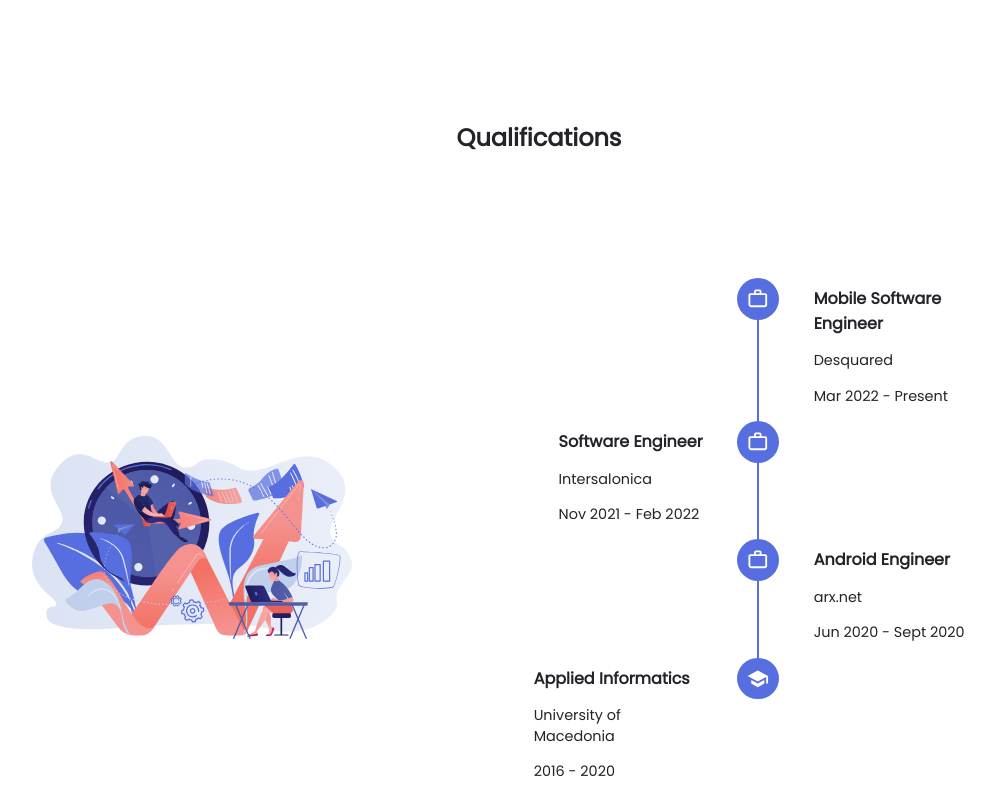
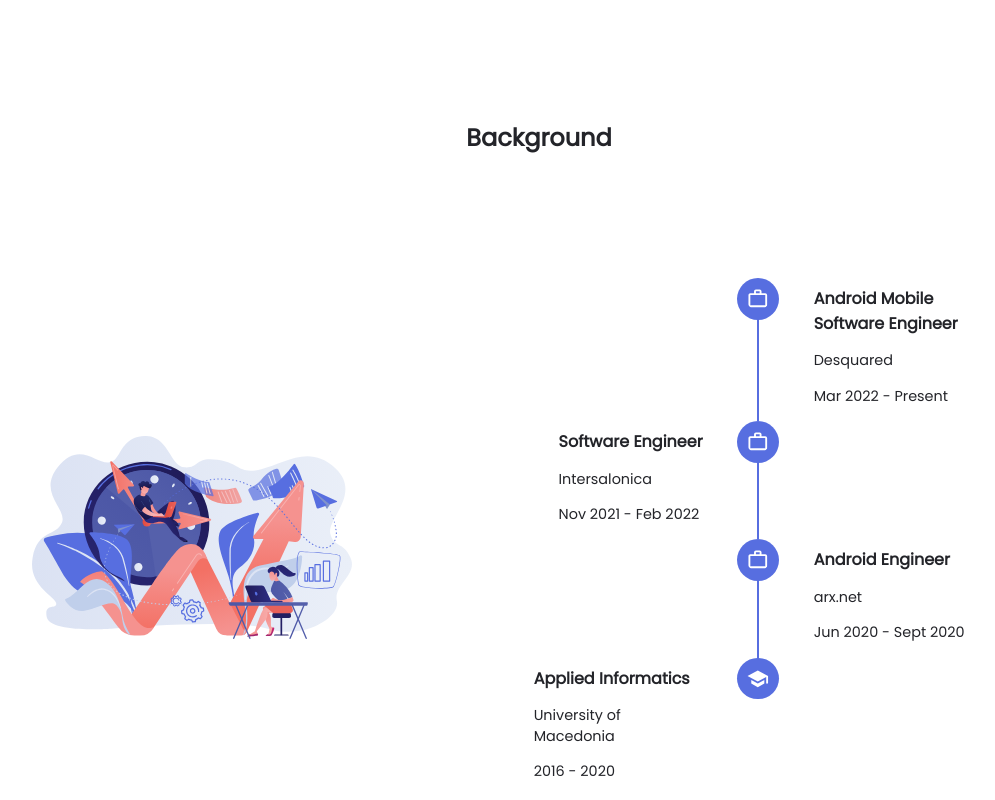
Before and after one commit to ChrissSav/chrisssav.github.io, a React (Create React App) app: page / in a window 1280 px wide. Shown: the part 1580-2380 px from the top of the page, without its empty margins (101-1096 px from the left). Built offline with nearby package versions, Linux system fonts and the light colour scheme.

Commit message:
[General] rename Qualifications to Background

```diff
--- a/package.json
+++ b/package.json
@@ -12,11 +12,11 @@
     "node-sass": "^6.0.1",
     "react": "^17.0.2",
     "react-dom": "^17.0.2",
-    "react-scripts": "4.0.3",
+    "react-scripts": "^4.0.3",
     "web-vitals": "^1.1.2"
   },
   "scripts": {
-    "predeploy":"npm run build",
+    "predeploy": "npm run build",
     "deploy": "gh-pages -d build",
     "start": "react-scripts start",
     "build": "react-scripts build",
--- a/src/App.js
+++ b/src/App.js
@@ -4,7 +4,7 @@ import Footer from './components/Footer/Footer';
 import Header from './components/Header/Header';
 import Info from './components/Info/Info';
 import About from './components/About/About';
-import Qualifications from './components/Qualifications/Qualifications';
+import Background from './components/Background/Background';
 import ArrowCircleUpIcon from '@mui/icons-material/ArrowCircleUp';
 
 function App() {
@@ -51,8 +51,8 @@ function App() {
       <section id='section_about'>
         <About />
       </section>
-      <section id='section_qualifications'>
-        <Qualifications />
+      <section id='section_background'>
+        <Background />
       </section>
       <section id='section_footer'>
         <Footer />
--- a/src/components/Qualifications/Qualifications.js
+++ b/src/components/Background/Background.js
@@ -1,12 +1,12 @@
 import React from 'react';
-import styles from './Qualifications.module.scss';
-import { Qualification } from '../Qualification/Qualification';
+import styles from './Background.module.scss';
+import { BackgroundItem } from '../BackgroundItem/BackgroundItem';
 
-const Qualifications = () => {
+const BackgroundItems = () => {
   const list = [
     {
       education: false,
-      title: 'Mobile Software Engineer',
+      title: 'Android Mobile Software Engineer',
       description: 'Desquared',
       date: 'Mar 2022 - Present',
     },
@@ -35,26 +35,26 @@ const Qualifications = () => {
   list.map((n, key) => {
     key++;
     if (key % 2 === 0) {
-      rows.push(<Qualification data={n} key={key} left={true} showLine={key !== list.length} />);
-      rows.push(<Qualification data={{}} key={key + list.length} />);
+      rows.push(<BackgroundItem data={n} key={key} left={true} showLine={key !== list.length} />);
+      rows.push(<BackgroundItem data={{}} key={key + list.length} />);
     } else {
-      rows.push(<Qualification data={{}} key={key + list.length} left={true} showLine={key !== list.length} />);
-      rows.push(<Qualification data={n} key={key} />);
+      rows.push(<BackgroundItem data={{}} key={key + list.length} left={true} showLine={key !== list.length} />);
+      rows.push(<BackgroundItem data={n} key={key} />);
     }
   });
 
   return (
-    <div className={styles.Qualifications}>
-      <div className={styles.QualificationsIntroducation}>
-        <h1>Qualifications</h1>
+    <div className={styles.Background}>
+      <div className={styles.BackgroundIntroducation}>
+        <h1>Background</h1>
       </div>
 
       <div className={styles.Container}>
         <img src='./assets/evolution.svg' alt='evolution' />
-        <div className={styles.QualificationsContainer}>{rows}</div>
+        <div className={styles.BackgroundContainer}>{rows}</div>
       </div>
     </div>
   );
 };
 
-export default Qualifications;
+export default BackgroundItems;
--- a/src/components/Qualifications/Qualifications.module.scss
+++ b/src/components/Background/Background.module.scss
@@ -1,4 +1,4 @@
-.Qualifications {
+.Background {
   overflow-x: hidden;
   width: 100%;
   padding-top: 5rem;
@@ -8,7 +8,7 @@
   flex-direction: column;
 }
 
-.QualificationsIntroducation {
+.BackgroundIntroducation {
   text-align: center;
   h1 {
     color: var(--title-color);
@@ -18,7 +18,7 @@
   }
 }
 
-.QualificationsContainer {
+.BackgroundContainer {
   display: flex;
   flex-wrap: wrap;
   transition: 0.3s;
@@ -55,7 +55,7 @@
     }
   }
 
-  .QualificationsContainer {
+  .BackgroundContainer {
     margin-top: 4rem;
   }
 }
@@ -67,7 +67,7 @@
 }
 
 @media screen and (min-width: 1024px) {
-  .Qualifications {
+  .Background {
     height: 100vh;
   }
   .Container {
--- a/src/components/Qualification/Qualification.js
+++ b/src/components/BackgroundItem/BackgroundItem.js
@@ -1,11 +1,11 @@
 import React from 'react';
-import styles from './Qualification.module.scss';
+import styles from './BackgroundItem.module.scss';
 import WorkOutlineIcon from '@mui/icons-material/WorkOutline';
 import SchoolIcon from '@mui/icons-material/School';
 
-export const Qualification = ({ data, left = false, showLine = true }) => {
+export const BackgroundItem = ({ data, left = false, showLine = true }) => {
   return (
-    <div className={styles.Qualification} style={left ? { justifyContent: 'end' } : { justifyContent: 'start' }}>
+    <div className={styles.BackgroundItem} style={left ? { justifyContent: 'end' } : { justifyContent: 'start' }}>
       <div className={styles.DataContainer}>
         <h3>{data.title}</h3>
         <p>{data.description}</p>
--- a/src/components/Qualification/Qualification.module.scss
+++ b/src/components/BackgroundItem/BackgroundItem.module.scss
@@ -1,4 +1,4 @@
-.Qualification {
+.BackgroundItem {
   display: flex;
   flex: 0 0 50%;
 }
--- a/src/components/Footer/Footer.js
+++ b/src/components/Footer/Footer.js
@@ -52,7 +52,7 @@ const Footer = () => (
     </div>
     <div className={styles.CopyContainer}>
       <p>
-        © 2022 Developed and Designed by
+        © 2023 Developed and Designed by
         <a href='https://github.com/ChrissSav' target='_blank'>
           {' '}
           ChrissSav
--- a/src/components/Header/Header.js
+++ b/src/components/Header/Header.js
@@ -13,7 +13,7 @@ const Header = ({ onToggle, dark }) => (
         <a href='#section_about'>About</a>
       </li>
       <li>
-        <a href='#section_qualifications'>Qualifications</a>
+        <a href='#section_background'>Background</a>
       </li>
       <li>
         <div onClick={onToggle}>{dark ? <NightlightIcon /> : <WbSunnyIcon />}</div>
```
Also changed, not shown: 1 other file (tests, documents, lock files or other folders).
